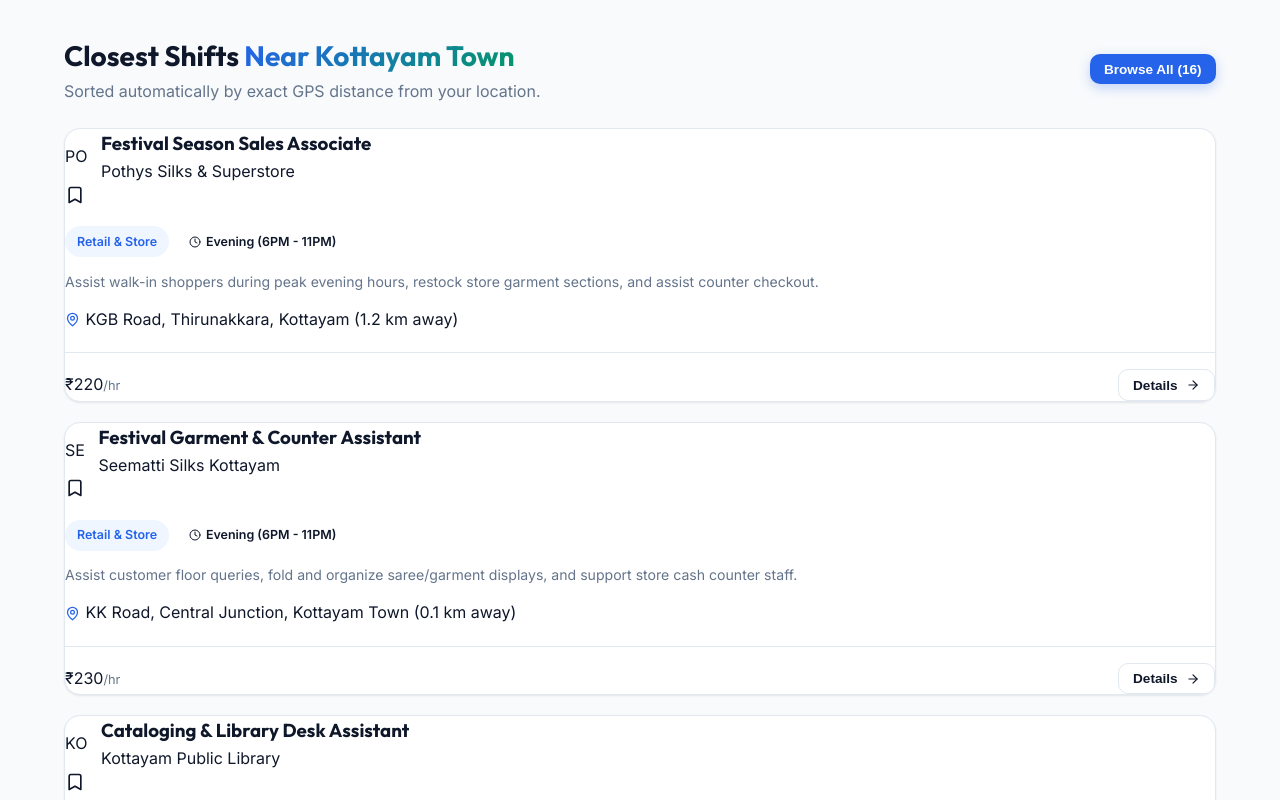
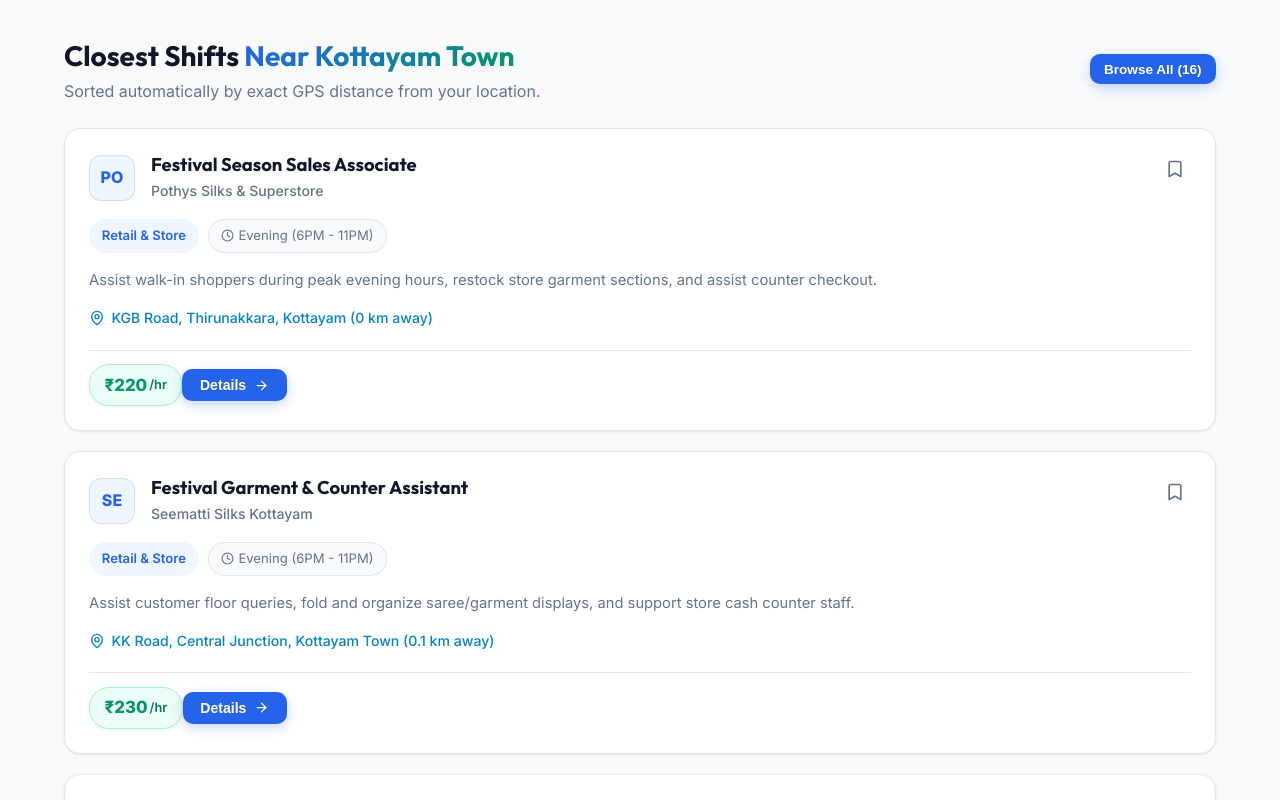
Before and after one commit to SherinRajeev/JobNest, a React (Vite) app in the folder frontend/: page / in a window 1280 px wide. Shown: the part 1640-2440 px from the top of the page. Built offline with nearby package versions, Linux system fonts and the light colour scheme; no server answers.

Commit message:
Redesign JobCard layout to fix congestion, highlight hourly pay rate in emerald badge, and ensure Details button works on click

```diff
--- a/frontend/src/components/JobCard.jsx
+++ b/frontend/src/components/JobCard.jsx
@@ -1,66 +1,136 @@
 import React, { useContext } from 'react';
-import { MapPin, Clock, Bookmark, ArrowRight } from 'lucide-react';
-import { AuthContext } from '../context/AuthContext';
+import { MapPin, Clock, Bookmark, ArrowRight, IndianRupee } from 'lucide-react';
 import { JobContext } from '../context/JobContext';
 
 export const JobCard = ({ job, onViewDetails }) => {
-  const { user } = useContext(AuthContext);
-  const { toggleBookmark } = useContext(JobContext);
-
+  const { toggleBookmark, user } = useContext(JobContext);
   const isSaved = user?.savedJobs?.includes(job._id);
 
+  const handleBookmarkClick = (e) => {
+    e.stopPropagation();
+    toggleBookmark(job._id);
+  };
+
   return (
-    <div className="card-glass" style={{ display: 'flex', flexDirection: 'column', justifyContent: 'space-between' }}>
-      <div>
-        <div className="job-card-header">
-          <div style={{ display: 'flex', gap: '0.85rem', alignItems: 'center' }}>
-            <div className="company-logo">
-              {job.company.substring(0, 2).toUpperCase()}
+    <div
+      className="card-glass"
+      onClick={() => onViewDetails && onViewDetails(job)}
+      style={{
+        padding: '1.5rem',
+        position: 'relative',
+        cursor: 'pointer',
+        display: 'flex',
+        flexDirection: 'column',
+        gap: '1rem'
+      }}
+    >
+      {/* Header Row: Company Icon, Title, and Bookmark */}
+      <div style={{ display: 'flex', justifyContent: 'space-between', alignItems: 'flex-start', gap: '1rem' }}>
+        <div style={{ display: 'flex', gap: '1rem', alignItems: 'center' }}>
+          <div style={{
+            width: '46px',
+            height: '46px',
+            minWidth: '46px',
+            minHeight: '46px',
+            borderRadius: '12px',
+            background: 'var(--primary-light)',
+            color: 'var(--primary)',
+            display: 'flex',
+            alignItems: 'center',
+            justifyContent: 'center',
+            fontWeight: 800,
+            fontSize: '1rem',
+            border: '1px solid rgba(37,99,235,0.15)',
+            flexShrink: 0
+          }}>
+            {job.company ? job.company.substring(0, 2).toUpperCase() : 'JN'}
           </div>
           <div>
-              <h3 className="job-title">{job.title}</h3>
-              <div className="job-company">{job.company}</div>
+            <h3 style={{ fontSize: '1.15rem', fontWeight: 700, color: 'var(--text-main)', marginBottom: '0.2rem', lineHeight: 1.3 }}>
+              {job.title}
+            </h3>
+            <div style={{ fontSize: '0.88rem', color: 'var(--text-muted)', fontWeight: 500 }}>
+              {job.company}
             </div>
           </div>
+        </div>
+
         <button
-            onClick={() => toggleBookmark(job._id)}
+          onClick={handleBookmarkClick}
           style={{
             background: 'none',
             border: 'none',
             cursor: 'pointer',
-              color: isSaved ? '#d97706' : 'var(--text-dim)',
-              transition: 'var(--transition)'
+            padding: '6px',
+            borderRadius: '50%',
+            display: 'flex',
+            alignItems: 'center',
+            justifyContent: 'center',
+            transition: 'all 0.2s ease'
           }}
-            title={isSaved ? 'Remove Bookmark' : 'Save Job'}
+          title={isSaved ? 'Remove Bookmark' : 'Save Shift'}
         >
-            <Bookmark size={20} fill={isSaved ? '#d97706' : 'none'} />
+          <Bookmark size={20} fill={isSaved ? 'var(--primary)' : 'none'} color={isSaved ? 'var(--primary)' : 'var(--text-muted)'} />
         </button>
       </div>
 
-        <div style={{ margin: '0.85rem 0', display: 'flex', gap: '0.5rem', flexWrap: 'wrap' }}>
-          <span className="badge badge-primary">{job.category}</span>
-          <span className="badge badge-amber"><Clock size={12} /> {job.shiftTiming}</span>
+      {/* Badges: Category & Shift Timing */}
+      <div style={{ display: 'flex', gap: '0.6rem', flexWrap: 'wrap', alignItems: 'center' }}>
+        <span className="badge badge-primary" style={{ padding: '0.4rem 0.8rem', fontSize: '0.82rem' }}>
+          {job.category}
+        </span>
+        <span style={{ fontSize: '0.82rem', color: 'var(--text-muted)', display: 'inline-flex', alignItems: 'center', gap: '4px', background: 'var(--slate-bg)', padding: '0.35rem 0.75rem', borderRadius: '16px', border: '1px solid var(--border-subtle)' }}>
+          <Clock size={13} /> {job.shiftTiming || 'Flexible'}
+        </span>
       </div>
 
-        <p style={{ color: 'var(--text-muted)', fontSize: '0.88rem', margin: '0.85rem 0', display: '-webkit-box', WebkitLineClamp: 2, WebkitBoxOrient: 'vertical', overflow: 'hidden' }}>
+      {/* Description Snippet */}
+      <p style={{ fontSize: '0.92rem', color: 'var(--text-muted)', lineHeight: 1.5, margin: 0 }}>
         {job.description}
       </p>
 
-        <div className="job-meta-row">
-          <div className="job-meta-item" style={{ display: 'flex', alignItems: 'center', gap: '0.35rem' }}>
-            <MapPin size={15} color="var(--primary)" />
-            <span>{job.locationName} ({job.distanceKm || 1.2} km away)</span>
-          </div>
-        </div>
+      {/* Location Row */}
+      <div style={{ display: 'flex', alignItems: 'center', gap: '0.4rem', fontSize: '0.88rem', color: '#0284c7', fontWeight: 500 }}>
+        <MapPin size={16} /> {job.locationName} {job.distanceKm !== undefined ? `(${job.distanceKm} km away)` : ''}
       </div>
 
-      <div style={{ marginTop: '1.25rem', paddingTop: '1rem', borderTop: '1px solid var(--border-subtle)', display: 'flex', justifyContent: 'space-between', alignItems: 'center' }}>
-        <div>
-          <span className="pay-rate">₹{job.hourlyRate}</span>
-          <span style={{ fontSize: '0.8rem', color: 'var(--text-muted)' }}>/hr</span>
+      {/* Bottom Footer: Highlighted Pay Rate & Details Action Button */}
+      <div style={{
+        display: 'flex',
+        justify: 'space-between',
+        alignItems: 'center',
+        paddingTop: '0.85rem',
+        borderTop: '1px solid var(--border-subtle)',
+        marginTop: '0.25rem'
+      }}>
+        {/* Prominently Highlighted Pay Rate Badge */}
+        <div style={{
+          background: '#ecfdf5',
+          color: '#059669',
+          border: '1px solid #a7f3d0',
+          padding: '0.4rem 0.9rem',
+          borderRadius: '20px',
+          fontSize: '1.05rem',
+          fontWeight: 800,
+          display: 'inline-flex',
+          alignItems: 'center',
+          gap: '2px',
+          boxShadow: '0 1px 3px rgba(5,150,105,0.1)'
+        }}>
+          ₹{job.hourlyRate}<span style={{ fontSize: '0.8rem', fontWeight: 600, color: '#047857' }}>/hr</span>
         </div>
-        <button onClick={() => onViewDetails(job)} className="btn btn-secondary btn-sm">
-          Details <ArrowRight size={14} />
+
+        {/* Working Details Button */}
+        <button
+          type="button"
+          onClick={(e) => {
+            e.stopPropagation();
+            onViewDetails && onViewDetails(job);
+          }}
+          className="btn btn-primary btn-sm"
+          style={{ padding: '0.5rem 1.1rem', borderRadius: '10px', fontSize: '0.88rem' }}
+        >
+          Details <ArrowRight size={15} />
         </button>
       </div>
     </div>
```
Lines whose indentation alone changed are shown as unchanged.
